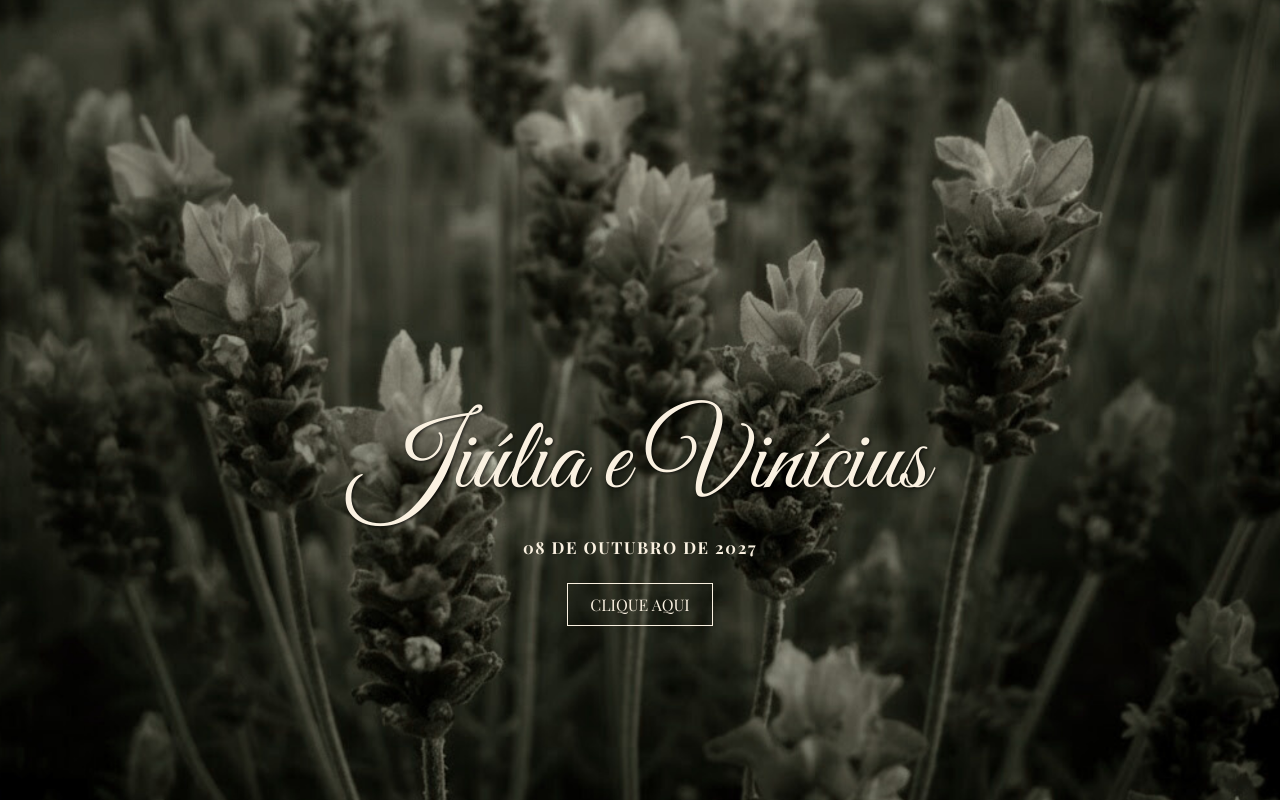
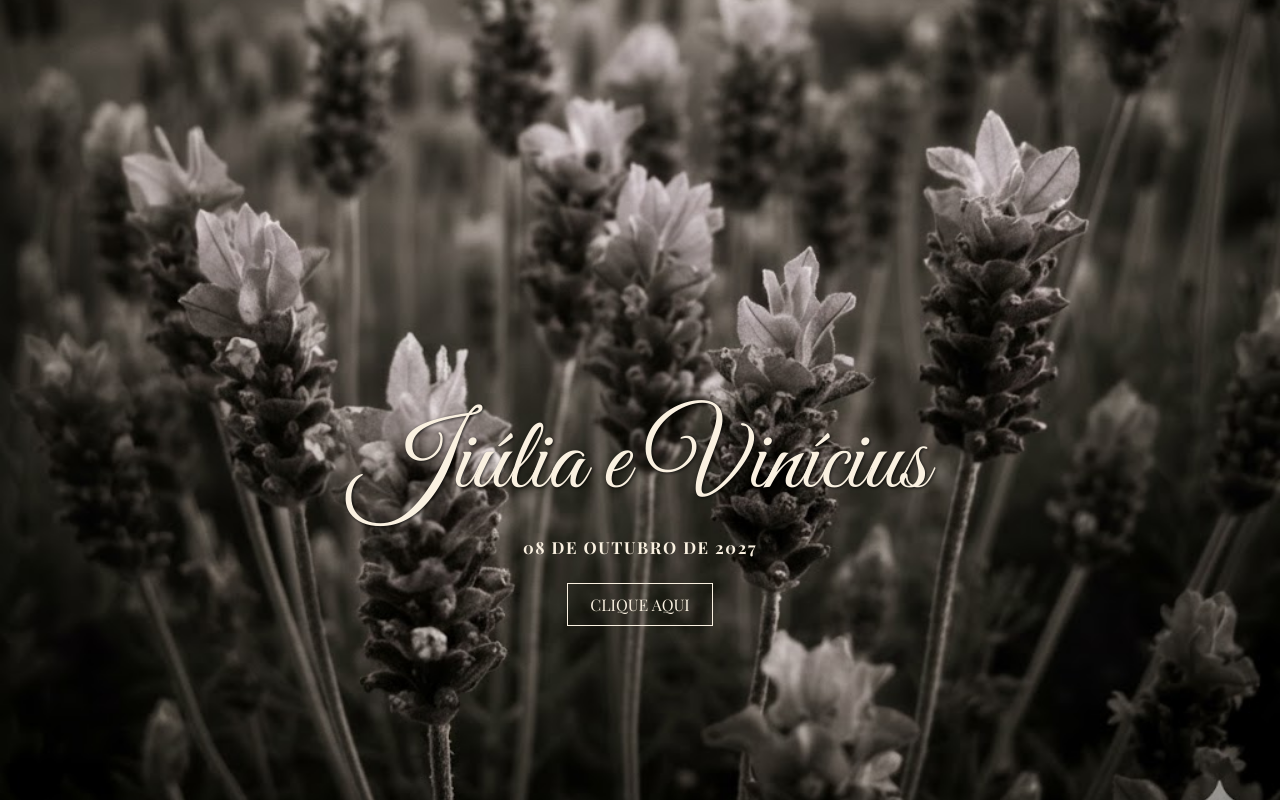
Before and after one commit to sofia-camargo/site-casamento, a PHP site: page / in a window 1280 px wide. Run offline with PHP 8.4, Linux system fonts and the light colour scheme; some web fonts are replaced.

Commit message:
Atualização das imagens do index

```diff
--- a/index.html
+++ b/index.html
@@ -19,7 +19,6 @@
         <h1 class="nomes-noivos">Jiúlia e Vinícius</h1>
         <h4 class="data">08 DE OUTUBRO DE 2027</h4>
         <a href="home.html" class="button-clickhere">CLIQUE AQUI</a>
-    </body>
     </div>
 
 </body>
--- a/src/style/landingPage.css
+++ b/src/style/landingPage.css
@@ -15,7 +15,7 @@ body {
     height: 100vh;
     width: 100vw;
 
-    background-image: url('src/fundo_lavanda.png');
+    background-image: url('../fundo_lavanda.jpeg');
     background-size: cover;
     background-position: center;
 
```
Also changed, not shown: src/fundo_lavanda.jpeg (added), src/fundo_lavanda.png (deleted).
